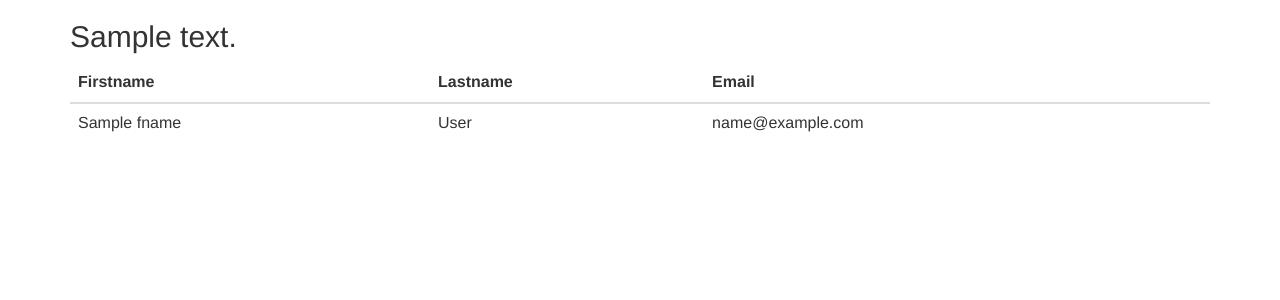
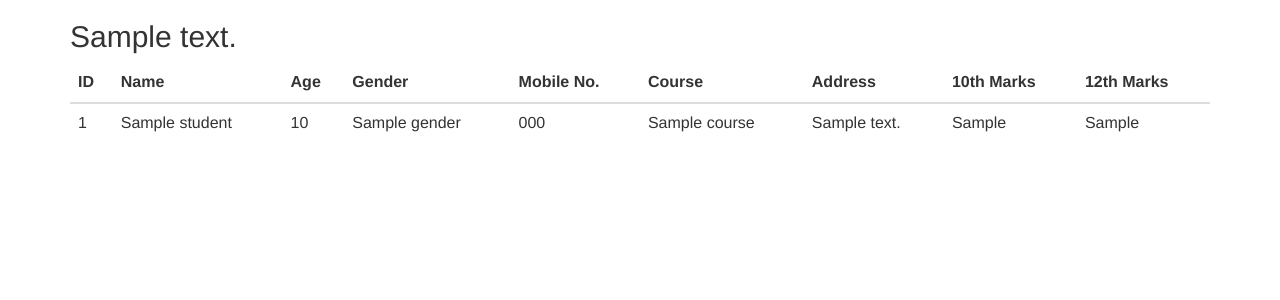
Before and after one commit to python-trainings/student_maaget, a Flask app: template app/templates/students.html in a window 1280 px wide. Shown: the top 300 px of the page. Run offline with Flask 2, Linux system fonts and the light colour scheme; the template is opened without the code that fills it: most values are stand-ins (such as "Sample title", 1, 10 or a date in 2020); some libraries are stand-ins or nearby versions.

Commit message:
add student handling

```diff
--- a/app/server.py
+++ b/app/server.py
@@ -5,36 +5,17 @@ from flask import render_template
 
 app = Flask(__name__)
 
-student_data = {
-    "students" : [
-    {"fname" : "pradip",
-     "lname" : "das",
-     "email" : "pradip@gmail.com"},
-    {"fname" : "pragyan",
-     "lname" : "barik",
-     "email" : "pragyan@gmail.com"},
-     {"fname" : "sharat",
-     "lname" : "b",
-     "email" : "pragyan@gmail.com"},
-     {"fname" : "sharat",
-     "lname" : "b",
-     "email" : "pragyan@gmail.com"}
-    ]
-}
 
-def get_details_from_db():
 
-    return student_data
+# @app.route('/students')
+# def welcome():
+#     return jsonify(student_data)
 
-@app.route('/students')
-def welcome():
-    return jsonify(student_data)
-
-@app.route('/welcome/home')
+@app.route('/')
 def welcome_home():
     return "Home Page"
 
-@app.route('/')
+@app.route('/students')
 def index():
     student_data = get_details_from_db()
     header_text = "Student Details"
--- a/app/templates/students.html
+++ b/app/templates/students.html
@@ -14,17 +14,29 @@
   <table class="table">
     <thead>
       <tr>
-        <th>Firstname</th>
-        <th>Lastname</th>
-        <th>Email</th>
+        <th>ID</th>
+        <th>Name</th>
+        <th>Age</th>
+        <th>Gender</th>
+        <th>Mobile No.</th>
+        <th>Course</th>
+        <th>Address</th>
+        <th>10th Marks</th>
+        <th>12th Marks</th>
       </tr>
     </thead>
     <tbody>
       {% for student in student_data["students"] %}
       <tr>
-        <td>{{ student["fname"] }}</td>
-        <td>{{ student["lname"] }}</td>
-        <td>{{ student["email"] }}</td>
+        <td>{{ student["id"] }}</td>
+        <td>{{ student["name"] }}</td>
+        <td>{{ student["age"] }}</td>
+        <td>{{ student["gender"] }}</td>
+        <td>{{ student["mobile"] }}</td>
+        <td>{{ student["course"] }}</td>
+        <td>{{ student["address"] }}</td>
+        <td>{{ student["10th"] }}</td>
+        <td>{{ student["12th"] }}</td>
       </tr>
       {% endfor %}
     </tbody>
--- a/esdata.py
+++ b/esdata.py
@@ -2,4 +2,4 @@ from app import app
 
 if __name__ == "__main__":
     print "Running flask"
-    app.run()
+    app.run(debug = True)
```
Also changed, not shown: app/lib/db.py (+37 -1 lines), app/models.py (added, +22 -0 lines), app/routes.py (+8 -23 lines), app/lib/__init__.py (added), 1 other file.
